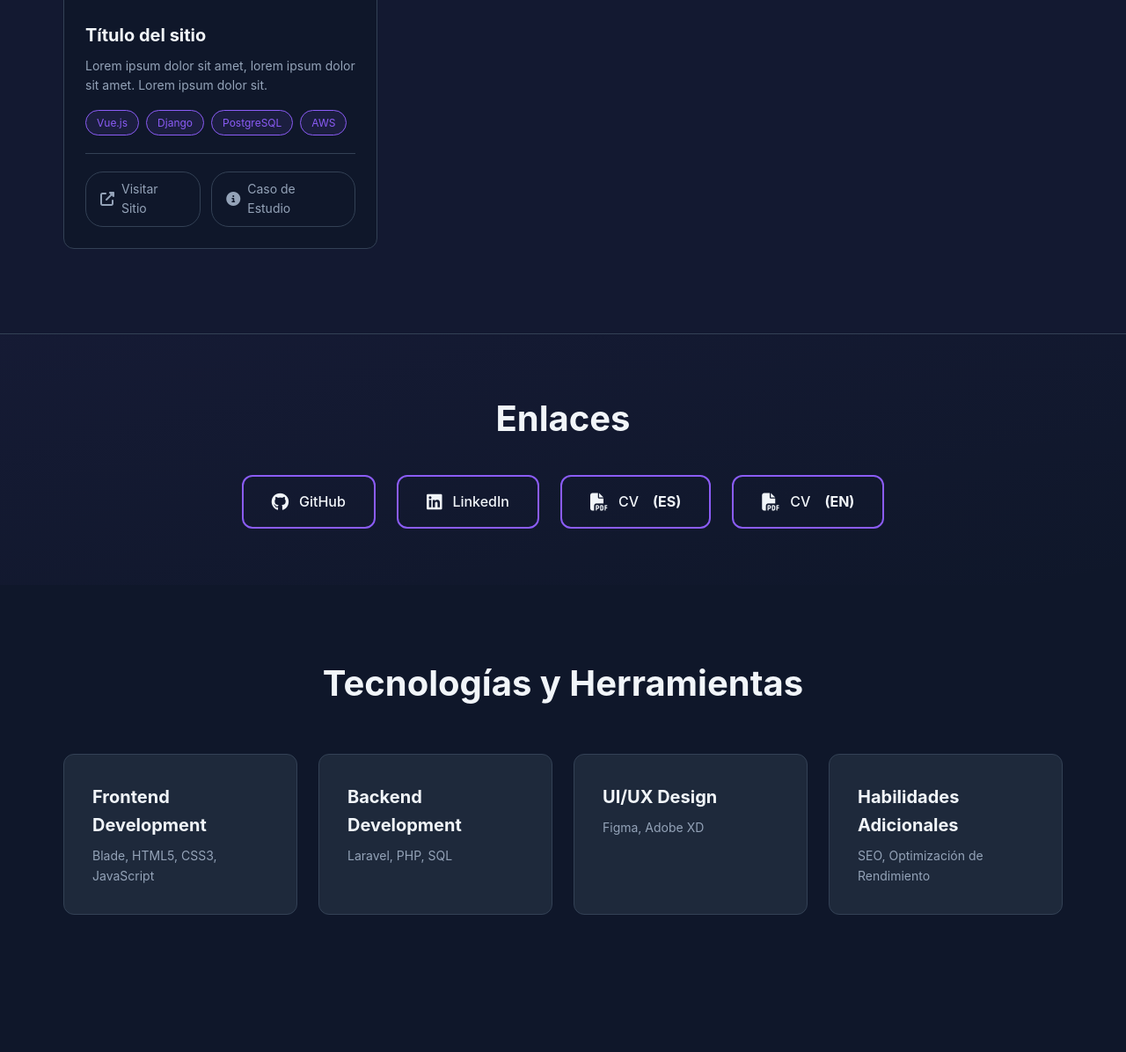
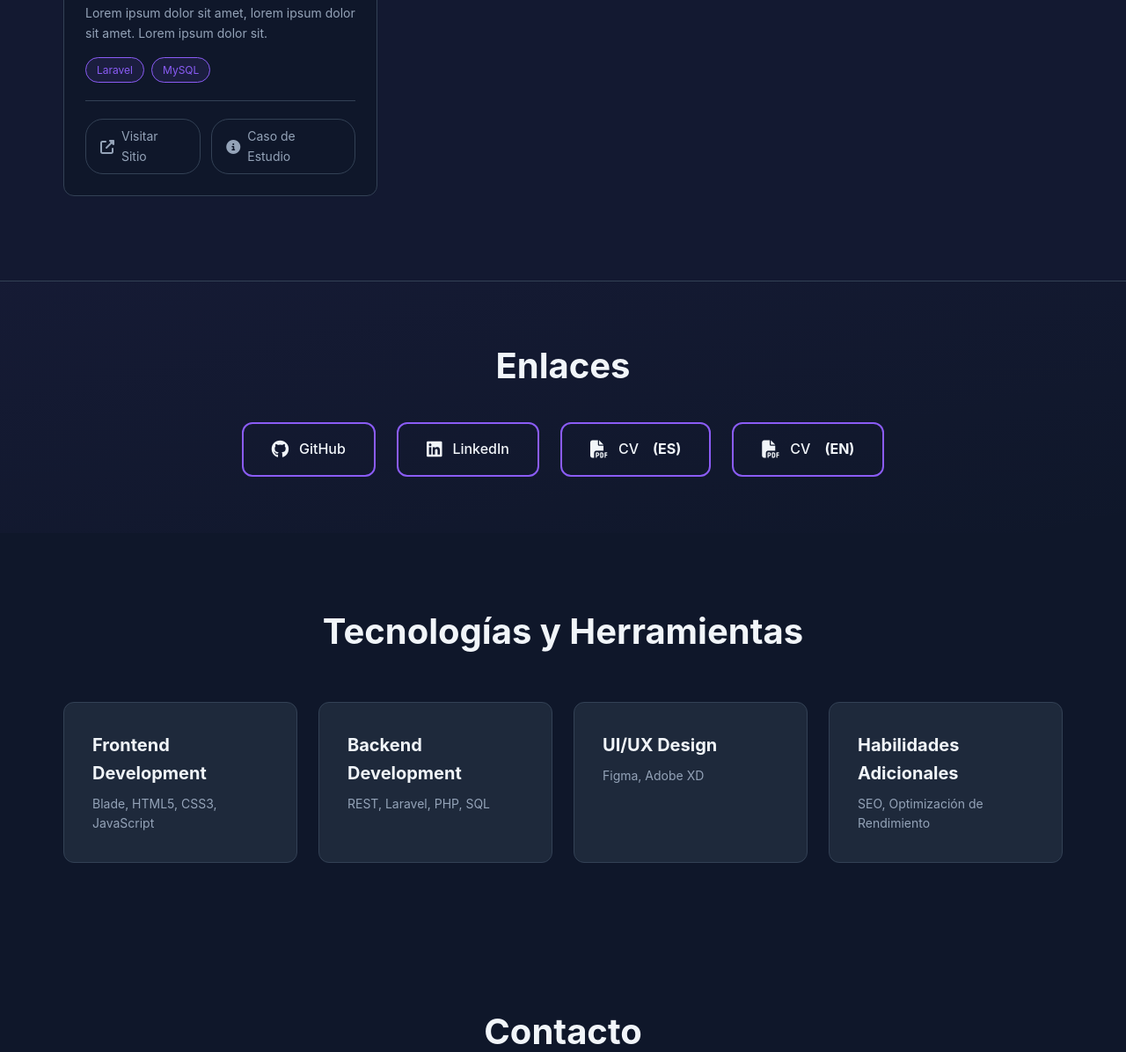
Before and after one commit to miltonzini/mzdev, a PHP site: page /temp/process/new-portfolio/index.php in a window 1280 px wide. Shown: the part 3044-4240 px from the top of the page at 88% size. Run offline with PHP 8.4, Linux system fonts and the light colour scheme.

Commit message:
New Porfolio: minor content updates

```diff
--- a/temp/process/new-portfolio/index.php
+++ b/temp/process/new-portfolio/index.php
@@ -145,26 +145,24 @@
                 <!-- Audacity -->
                 <div class="card">
                     <div class="card-image">
-                        <img src="img/mzdev-samples-audacity-real-estate.webp" alt="Plaza Asturias">
+                        <img src="img/mzdev-samples-audacity-realestate.webp" alt="Plaza Asturias">
                     </div>
                     <div class="card-content">
                         <h3><?php echo $texts['client1_title']; ?></h3>
                         <p><?php echo $texts['client1_desc']; ?></p>
                         <div class="tags">
-                            <span>Angular</span>
-                            <span>Java Spring</span>
+                            <span>Laravel</span>
                             <span>MySQL</span>
-                            <span>Docker</span>
                         </div>
                         <div class="card-links">
                             <a href="#" class="card-link">
                                 <i class="fas fa-external-link-alt"></i>
                                 <?php echo $texts['visit_site']; ?>
                             </a>
-                            <a href="#" class="card-link">
+                            <!-- <a href="#" class="card-link">
                                 <i class="fas fa-info-circle"></i>
                                 <?php echo $texts['case_study']; ?>
-                            </a>
+                            </a> -->
                         </div>
                     </div>
                 </div>
@@ -179,10 +177,8 @@
                         <h3><?php echo $texts['client2_title']; ?></h3>
                         <p><?php echo $texts['client2_desc']; ?></p>
                         <div class="tags">
-                            <span>React Native</span>
-                            <span>Node.js</span>
-                            <span>Firebase</span>
-                            <span>Stripe</span>
+                            <span>Laravel</span>
+                            <span>MySQL</span>
                         </div>
                         <div class="card-links">
                             <a href="#" class="card-link">
@@ -206,42 +202,13 @@
                         <h3><?php echo $texts['client3_title']; ?></h3>
                         <p><?php echo $texts['client3_desc']; ?></p>
                         <div class="tags">
-                            <span>React Native</span>
-                            <span>Node.js</span>
-                            <span>Firebase</span>
-                            <span>Stripe</span>
+                            <span>PHP</span>
+                            <!-- <span>MySQL</span> -->
                         </div>
                         <div class="card-links">
                             <a href="#" class="card-link">
                                 <i class="fas fa-external-link-alt"></i>
                                 App Store
-                            </a>
-                            <a href="#" class="card-link">
-                                <i class="fas fa-info-circle"></i>
-                                <?php echo $texts['case_study']; ?>
-                            </a>
-                        </div>
-                    </div>
-                </div>
-
-                <!-- Maseret Visuals -->
-                <div class="card">
-                    <div class="card-image">
-                        <img src="img/mzdev-samples-maseretvisuals-com-ar.webp" alt="Maserete Visuals">
-                    </div>
-                    <div class="card-content">
-                        <h3><?php echo $texts['client4_title']; ?></h3>
-                        <p><?php echo $texts['client4_desc']; ?></p>
-                        <div class="tags">
-                            <span>Vue.js</span>
-                            <span>Django</span>
-                            <span>PostgreSQL</span>
-                            <span>AWS</span>
-                        </div>
-                        <div class="card-links">
-                            <a href="#" class="card-link">
-                                <i class="fas fa-external-link-alt"></i>
-                                <?php echo $texts['visit_site']; ?>
                             </a>
                             <a href="#" class="card-link">
                                 <i class="fas fa-info-circle"></i>
@@ -257,13 +224,11 @@
                         <img src="img/mzdev-samples-matiaspalou-com-ar.webp" alt="Matías Palou">
                     </div>
                     <div class="card-content">
-                        <h3><?php echo $texts['client5_title']; ?></h3>
-                        <p><?php echo $texts['client5_desc']; ?></p>
+                        <h3><?php echo $texts['client4_title']; ?></h3>
+                        <p><?php echo $texts['client4_desc']; ?></p>
                         <div class="tags">
-                            <span>Vue.js</span>
-                            <span>Django</span>
-                            <span>PostgreSQL</span>
-                            <span>AWS</span>
+                            <span>Laravel</span>
+                            <span>MySQL</span>
                         </div>
                         <div class="card-links">
                             <a href="#" class="card-link">
@@ -278,19 +243,18 @@
                     </div>
                 </div>
 
-                <!-- Ananké -->
+
+                <!-- Maseret Visuals -->
                 <div class="card">
                     <div class="card-image">
-                        <img src="img/mzdev-samples-adicciones-ananke.webp" alt="Ananké Adicciones">
+                        <img src="img/mzdev-samples-maseretvisuals-com-ar.webp" alt="Maserete Visuals">
                     </div>
                     <div class="card-content">
-                        <h3><?php echo $texts['client6_title']; ?></h3>
-                        <p><?php echo $texts['client6_desc']; ?></p>
+                        <h3><?php echo $texts['client5_title']; ?></h3>
+                        <p><?php echo $texts['client5_desc']; ?></p>
                         <div class="tags">
-                            <span>Vue.js</span>
-                            <span>Django</span>
-                            <span>PostgreSQL</span>
-                            <span>AWS</span>
+                            <span>PHP</span>
+                            <!-- <span>MySQL</span> -->
                         </div>
                         <div class="card-links">
                             <a href="#" class="card-link">
@@ -305,19 +269,43 @@
                     </div>
                 </div>
 
-                <!-- SIPA --> <!-- Constructora del Sur -->
+
+                <!-- Ananké -->
                 <div class="card">
                     <div class="card-image">
-                        <img src="img/mzdev-samples-sipa-servicios-integrales-panama.webp" alt="Servicios Integrales Panamá">
+                        <img src="img/mzdev-samples-adicciones-ananke.webp" alt="Ananké Adicciones">
+                    </div>
+                    <div class="card-content">
+                        <h3><?php echo $texts['client6_title']; ?></h3>
+                        <p><?php echo $texts['client6_desc']; ?></p>
+                        <div class="tags">
+                            <span>PHP</span>
+                            <!-- <span>MySQL</span> -->
+                        </div>
+                        <div class="card-links">
+                            <a href="#" class="card-link">
+                                <i class="fas fa-external-link-alt"></i>
+                                <?php echo $texts['visit_site']; ?>
+                            </a>
+                            <a href="#" class="card-link">
+                                <i class="fas fa-info-circle"></i>
+                                <?php echo $texts['case_study']; ?>
+                            </a>
+                        </div>
+                    </div>
+                </div>
+
+                <!-- Constructora del Sur -->
+                <div class="card">
+                    <div class="card-image">
+                        <img src="img/mzdev-samples-constructora-del-sur-panama.webp" alt="Constructora del Sur">
                     </div>
                     <div class="card-content">
                         <h3><?php echo $texts['client7_title']; ?></h3>
                         <p><?php echo $texts['client7_desc']; ?></p>
                         <div class="tags">
-                            <span>Vue.js</span>
-                            <span>Django</span>
-                            <span>PostgreSQL</span>
-                            <span>AWS</span>
+                            <span>Laravel</span>
+                            <span>MySQL</span>
                         </div>
                         <div class="card-links">
                             <a href="#" class="card-link">
--- a/temp/process/new-portfolio/lang/es.php
+++ b/temp/process/new-portfolio/lang/es.php
@@ -11,7 +11,7 @@ $texts = [
 
     // Hero Section
     'hero_title' => 'Hola, soy Milton Zini',
-    'hero_subtitle' => 'Desarrollador web Full Stack con experiencia en diseño y desarrollo de soluciones para clientes reales utilizando distintas tecnologías como <strong>Laravel</strong>, <strong>PHP</strong> y .Net. Actualmente cursando la <strong>Tecnicatura Universitaria en Programación</strong> en la <strong>Universidad Tecnológica Nacional</strong> y buscando perfilarme como desarrollador <strong>backend Java</strong>. ',
+    'hero_subtitle' => 'Desarrollador web Full Stack con experiencia en diseño y desarrollo de soluciones para clientes reales utilizando distintas tecnologías como <strong>Laravel</strong>, <strong>PHP</strong> y .Net. Actualmente cursando la <strong>Tecnicatura Universitaria en Programación</strong> en la <strong>Universidad Tecnológica Nacional</strong> y buscando perfilarme como desarrollador <strong>backend Laravel</strong>. ',
     'view_projects' => 'Ver Proyectos',
     'contact_me' => 'Contactar',
 
@@ -23,7 +23,7 @@ $texts = [
     'frontend_title' => 'Frontend Development',
     'frontend_desc' => 'Blade, HTML5, CSS3, JavaScript',
     'backend_title' => 'Backend Development',
-    'backend_desc' => 'Laravel, PHP, SQL',
+    'backend_desc' => 'REST, Laravel, PHP, SQL',
     'design_title' => 'UI/UX Design',
     'design_desc' => 'Figma, Adobe XD',
     'mobile_title' => 'Mobile App',
@@ -53,13 +53,13 @@ $texts = [
     'client2_desc' => 'Lorem ipsum dolor sit amet, lorem ipsum dolor sit amet. Lorem ipsum dolor sit.',
     'client3_title' => 'Sitio Web Gastronomía',
     'client3_desc' => 'Lorem ipsum dolor sit amet, lorem ipsum dolor sit amet. Lorem ipsum dolor sit.',
-    'client4_title' => 'Título del sitio',
+    'client4_title' => 'Sitio Web Multilingue',
     'client4_desc' => 'Lorem ipsum dolor sit amet, lorem ipsum dolor sit amet. Lorem ipsum dolor sit.',
-    'client5_title' => 'Título del sitio',
+    'client5_title' => 'Sitio Web',
     'client5_desc' => 'Lorem ipsum dolor sit amet, lorem ipsum dolor sit amet. Lorem ipsum dolor sit.',
-    'client6_title' => 'Título del sitio',
+    'client6_title' => 'Sitio Web',
     'client6_desc' => 'Lorem ipsum dolor sit amet, lorem ipsum dolor sit amet. Lorem ipsum dolor sit.',
-    'client7_title' => 'Título del sitio',
+    'client7_title' => 'Sitio Web',
     'client7_desc' => 'Lorem ipsum dolor sit amet, lorem ipsum dolor sit amet. Lorem ipsum dolor sit.',
 
     // Common Project Elements
```
Also changed, not shown: temp/process/new-portfolio/lang/en.php (+8 -8 lines), 2 other files.
